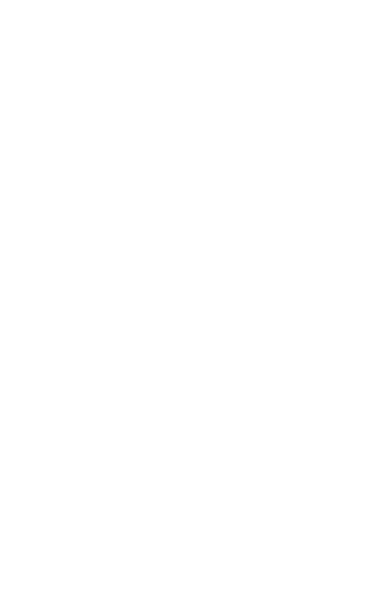
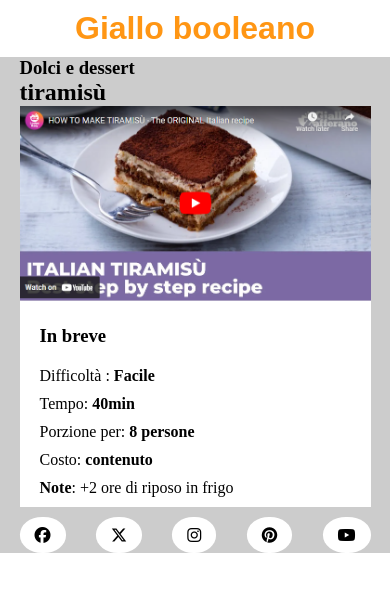
Before and after one commit to FrancescoCellitti/htmlcss-responsive-layout, a plain HTML site: page index.html in a window 390 px wide. Drawn offline with Linux system fonts and the light colour scheme.

Commit message:
added header section in breve e social in mobile first

```diff
--- a/index.html
+++ b/index.html
@@ -1,11 +1,55 @@
 <!DOCTYPE html>
-<html lang="en">
+<html lang="it">
+
 <head>
     <meta charset="UTF-8">
     <meta name="viewport" content="width=device-width, initial-scale=1.0">
-    <title>Document</title>
+    <title>Giallo Booleano</title>
+    <link rel="stylesheet" href="style.css">
+    <link rel="stylesheet" href="https://cdnjs.cloudflare.com/ajax/libs/font-awesome/6.7.2/css/all.min.css"
+        integrity="sha512-Evv84Mr4kqVGRNSgIGL/F/aIDqQb7xQ2vcrdIwxfjThSH8CSR7PBEakCr51Ck+w+/U6swU2Im1vVX0SVk9ABhg=="
+        crossorigin="anonymous" referrerpolicy="no-referrer" />
 </head>
+
 <body>
+    <header>
+        <div class="container">
+            <h1>Giallo booleano</h1>
+        </div>
+    </header>
+    <main>
+        <section class="panoramica">
+            <div class="container titoli">
+                <h3>Dolci e dessert</h3>
+                <h1>tiramisù</h1>
+            </div>
+            <div class="container spiegazione"><img src="./img/image (10).png" alt="">
+                <h3>In breve</h3>
+                <ul>
+                    <li>Difficoltà : <b>Facile</b></li>
+                    <li>Tempo: <b>40min</b></li>
+                    <li>Porzione per: <b>8 persone</b></li>
+                    <li>Costo: <b>contenuto</b></li>
+                    <li><b>Note</b>: +2 ore di riposo in frigo</li>
+                </ul>
+            </div>
+        </section>
+        <section class="social">
+            <div class="container">
+                <div class="contatti">
+                    <i class="fa-brands fa-facebook "><span>Facebook</span></i>
+                    <i class="fa-brands fa-x-twitter "><span>twitter</span></i>
+                    <i class="fa-brands fa-instagram "> <span>instagram</span></i>
+                    <i class="fa-brands fa-pinterest "><span>pinterest</span></i>
+                    <i class="fa-brands fa-youtube "><span>fa-youtube</span></i>
+                </div>
+            </div>
+        </section>
+        <section></section>
+
+    </main>
+    <footer></footer>
 
 </body>
+
 </html>
--- a/style.css
+++ b/style.css
@@ -0,0 +1,79 @@
+* {
+    box-sizing: border-box;
+    margin: 0;
+    padding: 0;
+}
+
+:root {
+    --color-hr-title: #FF9614;
+    --color-cnt-title: #4E3969;
+    --color-footer: #7C69A4;
+}
+
+header {
+    .container {
+        max-width: 80rem;
+        margin: 0 auto;
+        text-align: center;
+        padding: 10px;
+
+        h1 {
+            font-family: 'Nerko one', sans-serif;
+            color: var(--color-hr-title)
+        }
+    }
+}
+
+main {
+    background-color: #ccc;
+}
+
+.container {
+    max-width: 90%;
+    margin: 0 auto;
+
+    img {
+        max-width: 100%
+    }
+
+
+    ul {
+        list-style: none;
+        margin: 20px 0 5px 20px;
+
+        li {
+            padding-bottom: 10px;
+        }
+    }
+}
+
+.spiegazione {
+    background-color: white;
+    margin-bottom: 10px;
+
+    h3 {
+        margin: 20px 0 5px 20px;
+
+    }
+}
+
+.container {
+
+    .contatti {
+        display: flex;
+        justify-content: space-between;
+    }
+
+    i {
+        background-color: white;
+        padding:10px 15px;
+        border-radius: 48%;
+    }
+
+
+
+    span {
+        display: none;
+    }
+
+}
```
